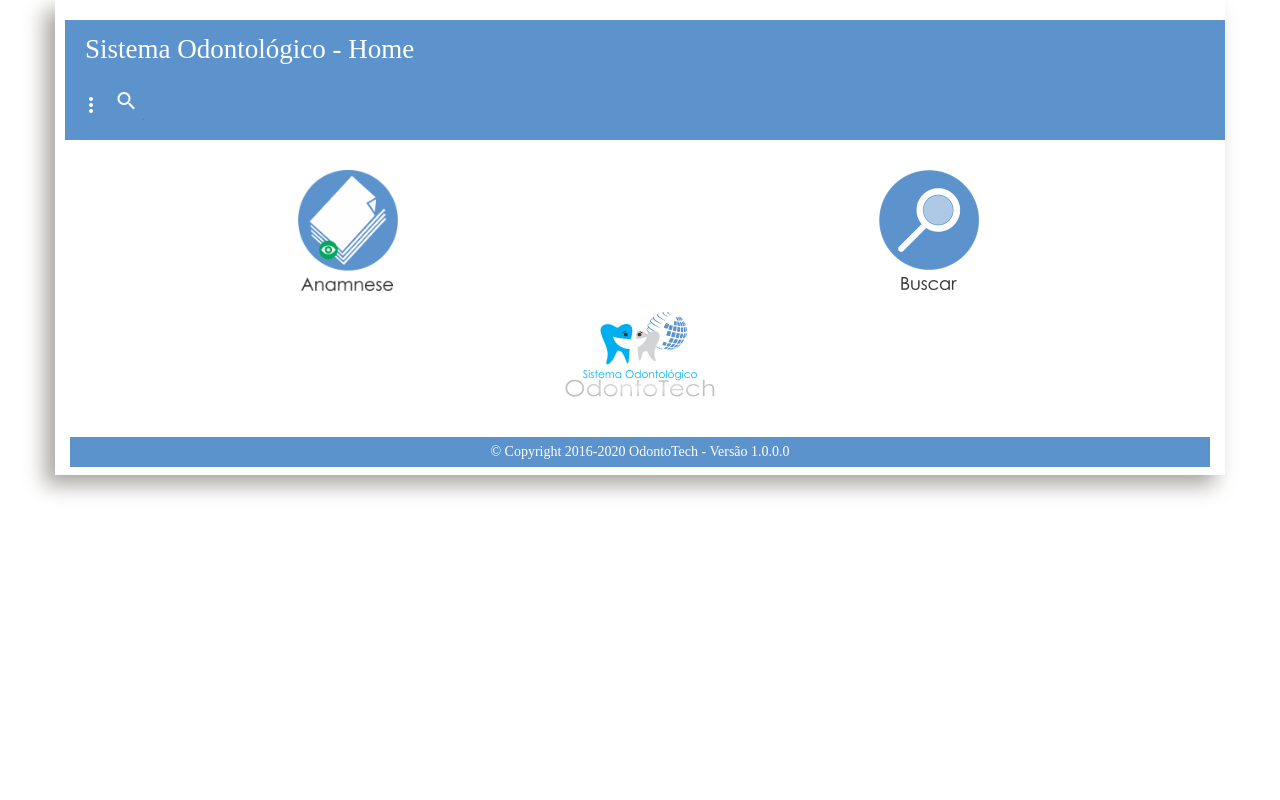
After one commit to contatofabiogit/gc-OdontoTech, a PHP site: page /main-usuario.php in a window 1280 px wide. The commit adds this page. Run offline with PHP 8.4, Linux system fonts and the light colour scheme; some libraries are stand-ins or nearby versions.

Commit message:
08-07: Modificações 04: Mudanças e melhorias na página main-admin.php e começo de criação das páginas por nível de acesso, começando pelo usuário.

```diff
--- a/OdontoTech/main-admin.php
+++ b/OdontoTech/main-admin.php
@@ -6,6 +6,7 @@
 
     <head>
         <meta charset="UTF-8">
+        <link rel="icon" type="image/png" href="images/logo-logomarca-render.png">
         <meta name="viewport" content="width=device-width, initial-scale=1, maximum-scale=1, user-scalable=no">
         <title>OdontoTech - Home</title>
         <!-- Location-->
@@ -53,7 +54,7 @@
             <br>
             <div class="row menus row-centered">
                 <div class="col-md-3 text-center col-centered">
-                    <a href="#m" class="hvr-shutter-out-horizontal cadastrar" data-toggle="modal" data-target="#myModal"> <img src="images/cadastrar-render.png" class="cadastrar" alt="cadastrar" onmouseover="this.src='images/cadastrar-render-onmouse.png'" onmouseout="this.src='images/cadastrar-render.png'"> </a>
+                    <a href="#" class="hvr-shutter-out-horizontal cadastrar" data-toggle="modal" data-target="#myModal"> <img src="images/cadastrar-render.png" class="cadastrar" alt="cadastrar" onmouseover="this.src='images/cadastrar-render-onmouse.png'" onmouseout="this.src='images/cadastrar-render.png'"> </a>
                     <!-- Modal -->
                     <div class="modal fade" id="myModal" tabindex="-1" role="dialog" aria-labelledby="myModalLabel">
                         <div class="modal-dialog" role="document">
@@ -65,7 +66,7 @@
                                     <div class="modal-container">
                                         <div class="row row-centered">
                                             <div class="col-md-4 col-centered text-center dentista">
-                                                <a href="#m" class="hvr-shutter-out-horizontal cadastrar"> <img src="images/cadastrar-dentista-render.png" class="cadastrar" alt="cadastrar" onmouseover="this.src='images/cadastrar-dentista-render-onmouse.png'" onmouseout="this.src='images/cadastrar-dentista-render.png'"> </a>
+                                                <a href="cadastrar-dentista.php" class="hvr-shutter-out-horizontal cadastrar"> <img src="images/cadastrar-dentista-render.png" class="cadastrar" alt="cadastrar" onmouseover="this.src='images/cadastrar-dentista-render-onmouse.png'" onmouseout="this.src='images/cadastrar-dentista-render.png'"> </a>
                                             </div>
                                             <div class="col-md-4 col-centered text-center paciente">
                                                 <a href="#m" class="hvr-shutter-out-horizontal cadastrar"> <img src="images/cadastrar-paciente-render.png" class="cadastrar" alt="cadastrar" onmouseover="this.src='images/cadastrar-paciente-render-onmouse.png'" onmouseout="this.src='images/cadastrar-paciente-render.png'"> </a>
--- /dev/null
+++ b/OdontoTech/main-usuario.php
@@ -0,0 +1,72 @@
+<?php
+    session_start();
+?>
+    <!DOCTYPE html>
+    <html lang="pt-br">
+
+    <head>
+        <meta charset="UTF-8">
+        <link rel="icon" type="image/png" href="images/logo-logomarca-render.png">
+        <meta name="viewport" content="width=device-width, initial-scale=1, maximum-scale=1, user-scalable=no">
+        <title>OdontoTech - Home</title>
+        <!-- Location-->
+        <link rel="stylesheet" href="css/main-admin.css">
+        <link rel="stylesheet" href="css/main-hover.css">
+        <!-- MDL Google -->
+        <link rel="stylesheet" href="https://fonts.googleapis.com/icon?family=Material+Icons">
+        <link rel="stylesheet" href="https://code.getmdl.io/1.1.3/material.indigo-pink.min.css">
+        <script defer src="https://code.getmdl.io/1.1.3/material.min.js"></script>
+        <!-- jQuery (necessary for Bootstrap's JavaScript plugins) -->
+        <script src="https://ajax.googleapis.com/ajax/libs/jquery/1.11.3/jquery.min.js"></script>
+        <!-- Bootstrap -->
+        <!-- Latest compiled and minified CSS -->
+        <link rel="stylesheet" href="https://maxcdn.bootstrapcdn.com/bootstrap/3.3.6/css/bootstrap.min.css" integrity="sha384-1q8mTJOASx8j1Au+a5WDVnPi2lkFfwwEAa8hDDdjZlpLegxhjVME1fgjWPGmkzs7" crossorigin="anonymous">
+        <!-- Optional theme -->
+        <link rel="stylesheet" href="https://maxcdn.bootstrapcdn.com/bootstrap/3.3.6/css/bootstrap-theme.min.css" integrity="sha384-fLW2N01lMqjakBkx3l/M9EahuwpSfeNvV63J5ezn3uZzapT0u7EYsXMjQV+0En5r" crossorigin="anonymous">
+        <!-- Latest compiled and minified JavaScript -->
+        <script src="https://maxcdn.bootstrapcdn.com/bootstrap/3.3.6/js/bootstrap.min.js" integrity="sha384-0mSbJDEHialfmuBBQP6A4Qrprq5OVfW37PRR3j5ELqxss1yVqOtnepnHVP9aJ7xS" crossorigin="anonymous"></script>
+    </head>
+
+    <body>
+        <div class="container">
+            <br>
+            <div class="row cabecalhoP">
+                <header>Sistema Odontológico - Home</header>
+                <!-- Expandable Textfield -->
+                <div class="topo">
+                    <!-- Left aligned menu below button -->
+                    <button id="demo-menu-lower-left" class="mdl-button mdl-js-button mdl-button--icon"> <i class="material-icons">more_vert</i> </button>
+                    <ul class="mdl-menu mdl-menu--bottom-left mdl-js-menu mdl-js-ripple-effect" for="demo-menu-lower-left">
+                        <li class="mdl-menu__item">Some Action</li>
+                        <li class="mdl-menu__item mdl-menu__item--full-bleed-divider">Another Action</li>
+                        <li disabled class="mdl-menu__item">Disabled Action</li>
+                        <li class="mdl-menu__item">Yet Another Action</li>
+                    </ul>
+                    <div class="mdl-textfield mdl-js-textfield mdl-textfield--expandable">
+                        <label class="mdl-button mdl-js-button mdl-button--icon" for="sample6"> <i class="material-icons">search</i> </label>
+                        <div class="mdl-textfield__expandable-holder">
+                            <input class="mdl-textfield__input" type="text" id="sample6">
+                            <label class="mdl-textfield__label" for="sample-expandable">Expandable Input</label>
+                        </div>
+                    </div>
+                </div>
+            </div>
+            <br>
+            <div class="row menus row-centered">
+                <div class="col-md-6 text-center col-centered">
+                    <a href="#" class="hvr-shutter-out-horizontal"><img src="images/anamnese-render.png" class="agendar" alt="relatorio" onmouseover="this.src='images/anamnese-render-onmouse.png'" onmouseout="this.src='images/anamnese-render.png'"></a>
+                </div>
+                <div class="col-md-6 text-center col-centered">
+                    <a href="#" class="hvr-shutter-out-horizontal"><img src="images/buscar-render.png" class="buscar" alt="buscar" onmouseover="this.src='images/buscar-render-onmouse.png'" onmouseout="this.src='images/buscar-render.png'"></a>
+                </div>
+            </div>
+            <br>
+            <div class="logoCanto row-centered"> <img src="images/logo-render.png" alt="logo"> </div>
+            <br>
+            <div class="menu"> </div>
+            <br>
+            <div class="rodape text-center"> © Copyright 2016-2020 <a href="#">OdontoTech</a> - Versão 1.0.0.0 </div>
+        </div>
+    </body>
+
+    </html>
```
Also changed, not shown: OdontoTech/cadastrar-dentista.php (added, +45 -0 lines), OdontoTech/valida_login.php (+24 -4 lines), OdontoTech/images/Originals/logo-canto-render.png (added), OdontoTech/images/anamnese-render-onmouse.png (added), OdontoTech/images/anamnese-render.png (added), OdontoTech/images/favicon-96x96.png (added), OdontoTech/images/favicon.ico, OdontoTech/images/logo-canto-render.png, OdontoTech/images/logo-render-maior.png (added), OdontoTech/images/photothumb.db, OdontoTech/images/procedimento-usu-render-onmouse.png (added), OdontoTech/images/procedimento-usu-render.png (added).
